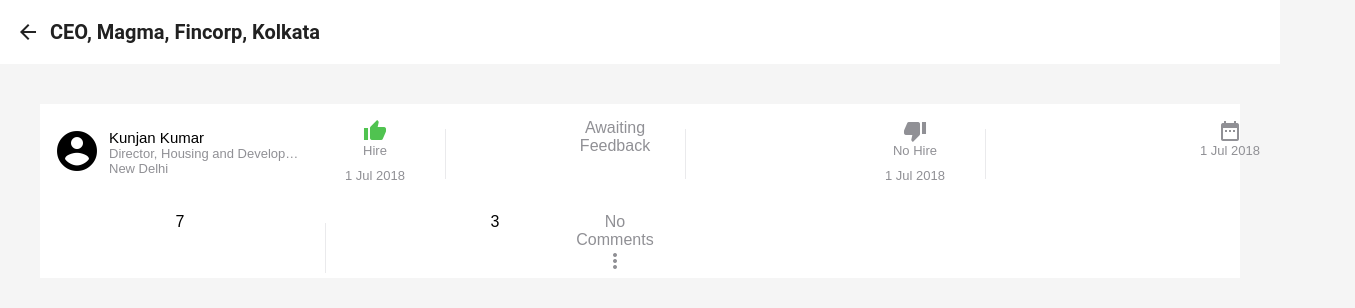
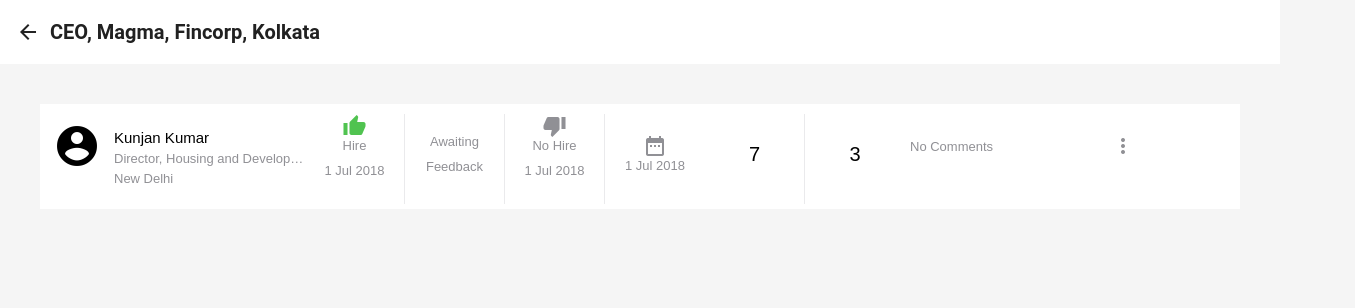
Before and after one commit to prashant93/TPM-View, an Angular app: page / in a window 1280 px wide. Shown: the top 308 px of the page, 1355 px wide, since content can reach past the window. Built offline with nearby package versions, Linux system fonts and the light colour scheme.

Commit message:
3 files modified

```diff
--- a/src/app/offers/offers.component.css
+++ b/src/app/offers/offers.component.css
@@ -1,17 +1,14 @@
 .card-container {
   display: grid;
-  grid-template-columns: 250px 100px 100px 100px 160px 100px 100px 250px;
-  grid-gap: 20px;
+  grid-template-columns: 250px 100px 100px 100px 100px 100px 100px 250px;
+  grid-gap: 0;
   background-color: #ffffff;
   max-height: 200px;
-  padding: 15px 15px 5px 15px;
+  padding: 10px 15px 5px 15px;
   text-align: center;
 }
 .seperator {
-  border-left: 1px solid #c6c6cc5e;
-  height: 50px;
-  margin-top: 10px;
-
+  border-right: 1px solid #c6c6cc5e;
 }
 
 .card-container,
@@ -19,7 +16,7 @@
   color: #909095;
 }
 p {
-  margin: 0;
+  margin: 5px;
 }
 .caption {
   font-size: 13px;
@@ -54,8 +51,17 @@ p {
   font-weight: 500;
 }
 .position,
-.location {
+.location,
+.comments {
   font-size: 13px;
+}
+.comments {
+  float: left;
+}
+.leads,
+.captured {
+  line-height: 80px;
+  font-size: 20px;
 }
 .candidate-pic {
   padding: 20px 10px;
--- a/src/app/offers/offers.component.html
+++ b/src/app/offers/offers.component.html
@@ -15,7 +15,7 @@
       <p class="location">New Delhi</p>
     </div>
   </div>
-  <div>
+  <div class="seperator" cdkDrag>
     <mat-icon
       class="hire-icon"
       aria-hidden="false"
@@ -25,12 +25,11 @@
     <span class="caption">Hire</span>
     <span class="caption">1 Jul 2018</span>
   </div>
-  <div class="seperator"></div>
-
-  <div>Awaiting Feedback</div>
-  <div class="seperator"></div>
-
-  <div>
+  <div class="seperator" style="padding:20px">
+    <span class="caption">Awaiting <br /></span>
+    <span class="caption">Feedback <br /></span>
+  </div>
+  <div class="seperator">
     <mat-icon
       aria-hidden="false"
       aria-label="candidate"
@@ -39,9 +38,8 @@
     <span class="caption">No Hire</span>
     <span class="caption">1 Jul 2018</span>
   </div>
-  <div class="seperator"></div>
 
-  <div>
+  <div style="    padding-top: 20px;">
     <mat-icon
       aria-hidden="false"
       aria-label="candidate"
@@ -49,15 +47,15 @@
     ></mat-icon>
     <span class="caption">1 Jul 2018</span>
   </div>
-  <div class="leads">7</div>
-  <div class="seperator"></div>
+  <div class="leads seperator">7</div>
 
   <div class="captured">3</div>
-  <div>
-    <p>No Comments</p>
-    <mat-icon [matMenuTriggerFor]="menu">more_vert</mat-icon>
+  <div style="margin-top:20px">
+    <p class="comments">No Comments</p>
+    <mat-icon [matMenuTriggerFor]="menu" style="margin-right:20px;float:right">more_vert</mat-icon>
     <mat-menu #menu="matMenu">
       <button mat-menu-item>EDIT COMMENT</button>
+      <mat-divider></mat-divider>
       <button mat-menu-item>HIDE CANDIDATE</button>
     </mat-menu>
   </div>
--- a/src/material.module.ts
+++ b/src/material.module.ts
@@ -1,10 +1,12 @@
+import { DragDropModule } from '@angular/cdk/drag-drop';
 import { NgModule } from '@angular/core';
 import { MatCardModule } from '@angular/material/card';
+import { MatDividerModule } from '@angular/material/divider';
 import { MatIconModule } from '@angular/material/icon';
 import { MatMenuModule } from '@angular/material/menu';
 import { MatToolbarModule } from '@angular/material/toolbar';
 
 @NgModule({
-  exports: [MatToolbarModule, MatIconModule, MatCardModule, MatMenuModule],
+  exports: [MatToolbarModule, MatIconModule, MatCardModule, MatMenuModule,DragDropModule,MatDividerModule],
 })
 export class MaterialModule {}
```
